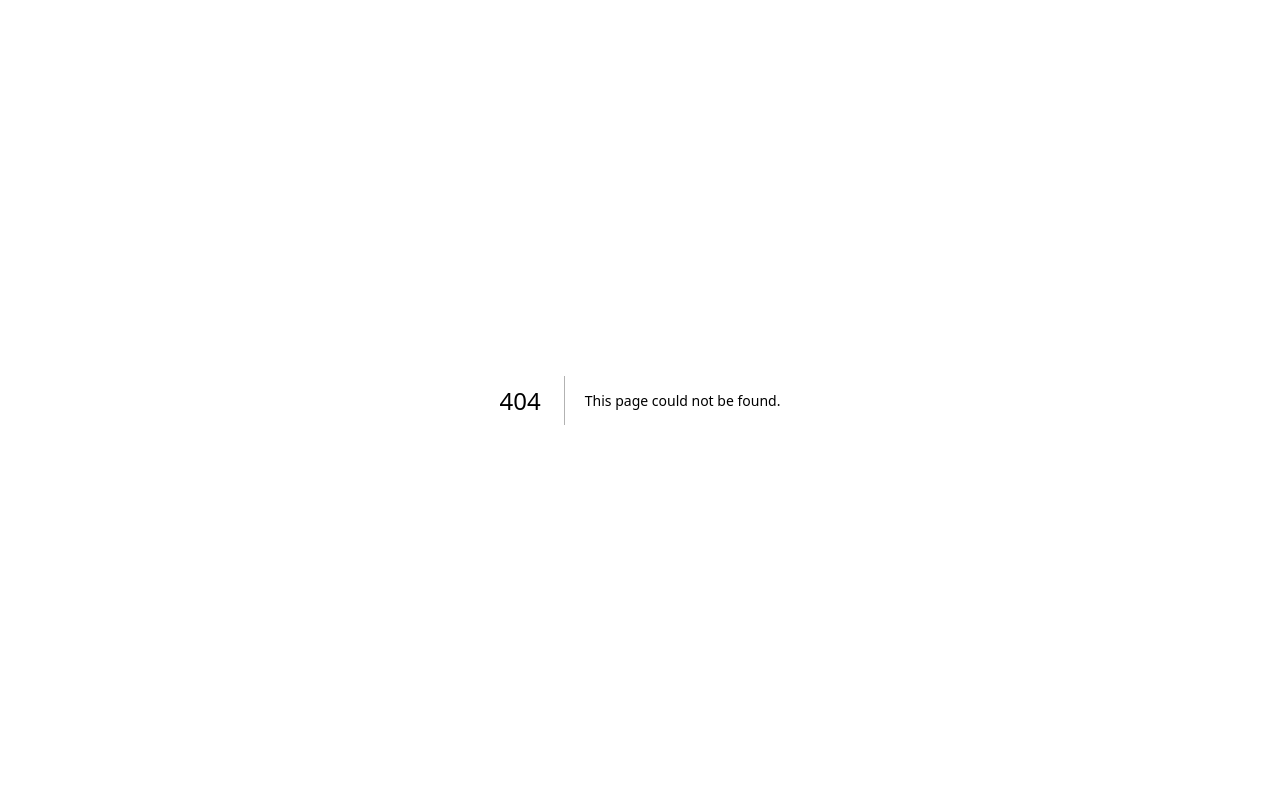
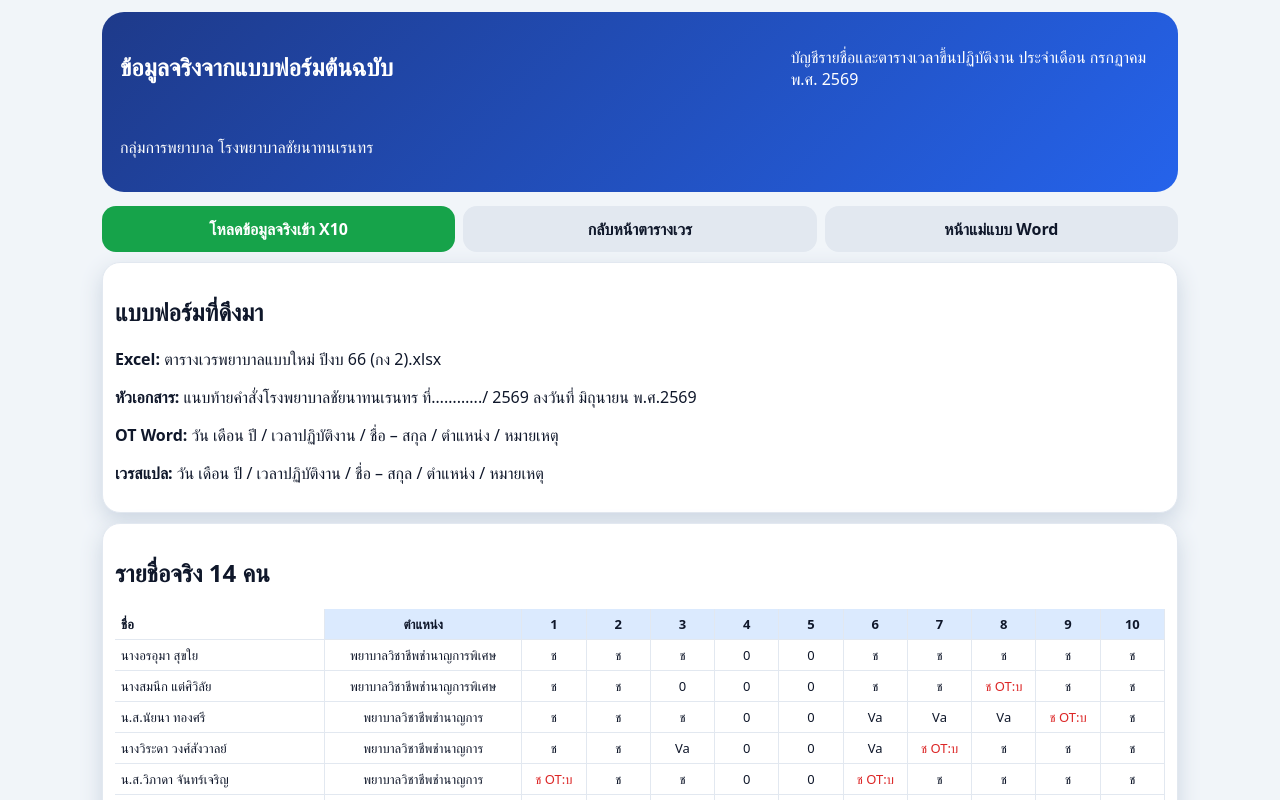
Before and after one commit to proweed001-ux/nurse-shift-mobile-web, a Next.js app: page /forms in a window 1280 px wide. Before the commit this address had no page. Shown: the top 800 px of the page. Built offline with nearby package versions, Linux system fonts and the light colour scheme.

Commit message:
Add original forms page

```diff
--- /dev/null
+++ b/app/forms/page.tsx
@@ -0,0 +1,26 @@
+'use client';
+
+import { originalPeople, originalCells, originalOt, originalForms } from '../sourceData';
+
+const month = 7;
+const year = 2569;
+const key = `x10-real-${year}-${month}`;
+const cid = (id: string, day: number) => `${id}:${day}`;
+const txt = (id: string) => [...((originalCells as any)[id] || []), ...(((originalOt as any)[id] || []).map((x: string) => `OT:${x}`))].join(' ');
+
+export default function FormsPage() {
+  function loadToHome() {
+    const plan = {
+      month,
+      year,
+      people: originalPeople.map((p) => ({ id: p.id, name: p.name, position: p.position, active: true })),
+      cells: originalCells,
+      ot: originalOt,
+    };
+    localStorage.setItem(key, JSON.stringify(plan));
+    location.href = '/';
+  }
+  return <main className="p"><style>{css}</style><section className="hero"><h1>ข้อมูลจริงจากแบบฟอร์มต้นฉบับ</h1><p>{originalForms.excel.title}</p><p>{originalForms.excel.group}</p></section><section className="actions"><button onClick={loadToHome}>โหลดข้อมูลจริงเข้า X10</button><a href="/">กลับหน้าตารางเวร</a><a href="/templates">หน้าแม่แบบ Word</a></section><section className="card"><h2>แบบฟอร์มที่ดึงมา</h2><p><b>Excel:</b> {originalForms.excel.sourceFile}</p><p><b>หัวเอกสาร:</b> {originalForms.excel.note}</p><p><b>OT Word:</b> {originalForms.ot.columns.join(' / ')}</p><p><b>เวรสแปล:</b> {originalForms.reserve.columns.join(' / ')}</p></section><section className="card"><h2>รายชื่อจริง {originalPeople.length} คน</h2><div className="wrap"><table><thead><tr><th>ชื่อ</th><th>ตำแหน่ง</th><th>1</th><th>2</th><th>3</th><th>4</th><th>5</th><th>6</th><th>7</th><th>8</th><th>9</th><th>10</th></tr></thead><tbody>{originalPeople.map((p) => <tr key={p.id}><td>{p.name}</td><td>{p.position}</td>{Array.from({length: 10}, (_, i) => <td key={i} className={txt(cid(p.id, i + 1)).includes('OT') ? 'ot' : ''}>{txt(cid(p.id, i + 1)) || '-'}</td>)}</tr>)}</tbody></table></div></section></main>;
+}
+
+const css = `body{margin:0;background:#f1f5f9;font-family:system-ui;color:#0f172a}.p{max-width:1100px;margin:auto;padding:12px}.hero{background:linear-gradient(135deg,#1e3a8a,#2563eb);color:white;border-radius:22px;padding:18px}.actions{display:grid;grid-template-columns:1fr;gap:8px;margin:10px 0}button,a{border:0;border-radius:14px;background:#e2e8f0;color:#0f172a;padding:12px;font-weight:800;text-align:center;text-decoration:none}.actions button{background:#16a34a;color:white}.card{background:white;border-radius:18px;padding:12px;box-shadow:0 8px 22px #cbd5e1;margin:10px 0}.wrap{overflow:auto}table{border-collapse:separate;border-spacing:0;width:max-content;min-width:100%;font-size:13px}th,td{border-right:1px solid #e2e8f0;border-bottom:1px solid #e2e8f0;min-width:52px;padding:6px;text-align:center}th{background:#dbeafe;position:sticky;top:0}td:first-child,th:first-child{position:sticky;left:0;background:white;text-align:left;min-width:170px}.ot{color:#dc2626}@media(min-width:760px){.actions{grid-template-columns:1fr 1fr 1fr}}`;
```
